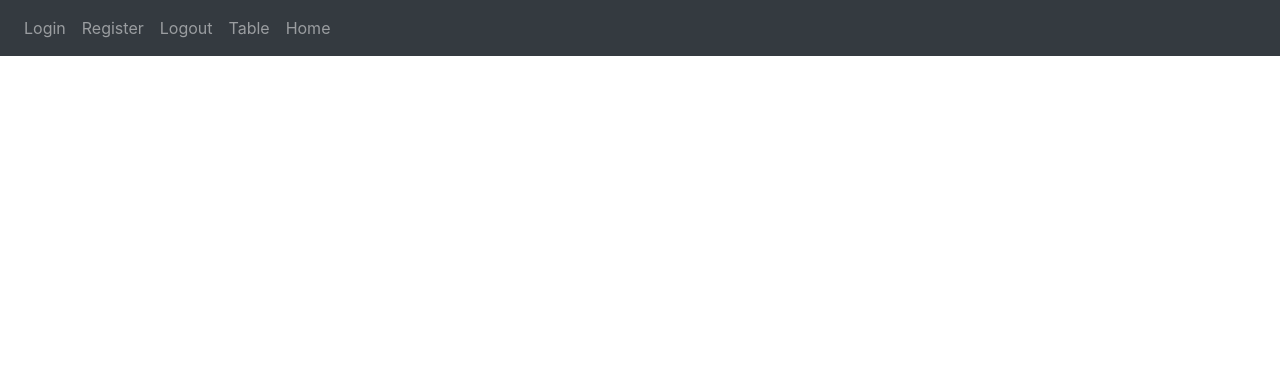
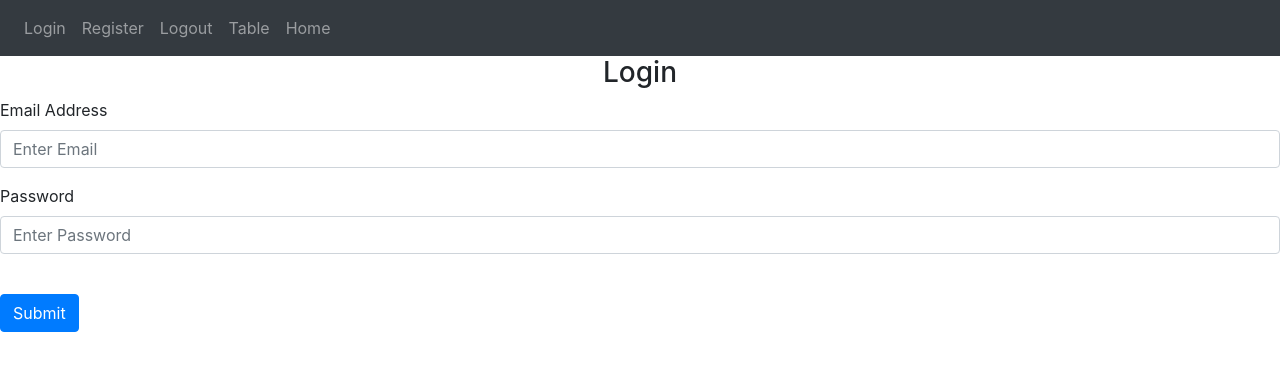
Before and after one commit to ZachWalden/Flask-Project, a Flask app: page /login in a window 1280 px wide. Shown: the top 371 px of the page. Run offline with Flask 3, Linux system fonts and the light colour scheme; some libraries are stand-ins or nearby versions.

Commit message:
post, login & register

```diff
--- a/website/auth.py
+++ b/website/auth.py
@@ -1,15 +1,35 @@
-from flask import Blueprint, render_template
+from flask import Blueprint, render_template, request, flash
 
 auth = Blueprint('auth', __name__)
 
-@auth.route('/login')
+@auth.route('/login', methods=['GET', 'POST'])
 def login():
-    return render_template("login.html")
+    data = request.form
+    print(data.get("email"), "PRINTED")
+    return render_template("login.html", boolean=True)
 
 @auth.route('/logout')
 def logout():
     return "<p>Logout</p>"
 
-@auth.route('/register')
+@auth.route('/register', methods=['GET', 'POST'])
 def register():
+    if request.method == 'POST':
+        email = request.form.get('email')
+        firstName = request.form.get('firstName')
+        password1 = request.form.get('password1')
+        password2 = request.form.get('password2')
+
+    #categories can be any var name,
+        if len(email) < 4:
+            flash('Email must be at least 5 characters', category='error')
+        elif len(firstName) < 2:
+            flash('first name must be at least 3 characters', category='error')
+        elif password1 != password2:
+            flash('Passwords do no match', category='error')
+        elif len(password1) < 7:
+            flash('Password must be at least 7 characters', category='error')
+        else:
+            flash('Accounted Created', category='success')
+
     return render_template("register.html")
--- a/website/templates/base.html
+++ b/website/templates/base.html
@@ -37,6 +37,28 @@
         </div>
       </div>
     </nav>
+
+    {% with messages = get_flashed_messages(with_categories=true) %}
+    {% if messages %}
+      {% for category, message in messages %}
+      {% if category == 'error' %}
+      <div class="alert alert-danger alert-dismissible fade show" role="alert">
+        {{message}}
+        <button type="button" class="close" data-dismiss="alert">
+          <span aria-hidden="true">&times;</span>
+        </button>
+      </div>
+      {% else %}
+      <div class="alert alert-success alert-dismissible fade show" role="alert">
+        {{message}}
+        <button type="button" class="close" data-dismiss="alert">
+          <span aria-hidden="true">&times;</span>
+        </button>
+      </div>
+      {% endif %}
+      {% endfor %}
+    {% endif %}
+    {% endwith %}
     {%block content%} {%endblock%}
     <script
       src="https://code.jquery.com/jquery-3.2.1.slim.min.js"
--- a/website/templates/home.html
+++ b/website/templates/home.html
@@ -2,5 +2,5 @@
 {% block title %}Home{%endblock%}
 <!DOCTYPE html>
 <html>
-
+    <h1>HOME</h1>
 </html>
--- a/website/templates/login.html
+++ b/website/templates/login.html
@@ -1,6 +1,28 @@
-{% extends "base.html" %}
-{% block title %}Login{%endblock%}
-<!DOCTYPE html>
-<html>
+{% extends "base.html" %} {% block title %}Login{%endblock%} {%block content%}
+<form method="POST">
+  <h3 align="center">Login</h3>
+  <div class="form-group">
+    <label for="email">Email Address</label>
+    <input
+      type="email"
+      class="form-control"
+      id="email"
+      name="email"
+      placeholder="Enter Email"
+    />
+  </div>
+  <div class="form-group">
+    <label for="password1">Password</label>
+    <input
+      type="password1"
+      class="form-control"
+      id="password1"
+      name="password1"
+      placeholder="Enter Password"
+    />
+  </div>
+  <br />
+  <button type="submit" class="btn btn-primary">Submit</button>
+</form>
 
-</html>
+{%endblock%}
--- a/website/views.py
+++ b/website/views.py
@@ -9,3 +9,7 @@ def home():
 @views.route('/table')
 def table():
     return render_template("table.html")
+
+@views.before_app_request
+def varacc():
+    school = "BIG SCHOOL"
```
